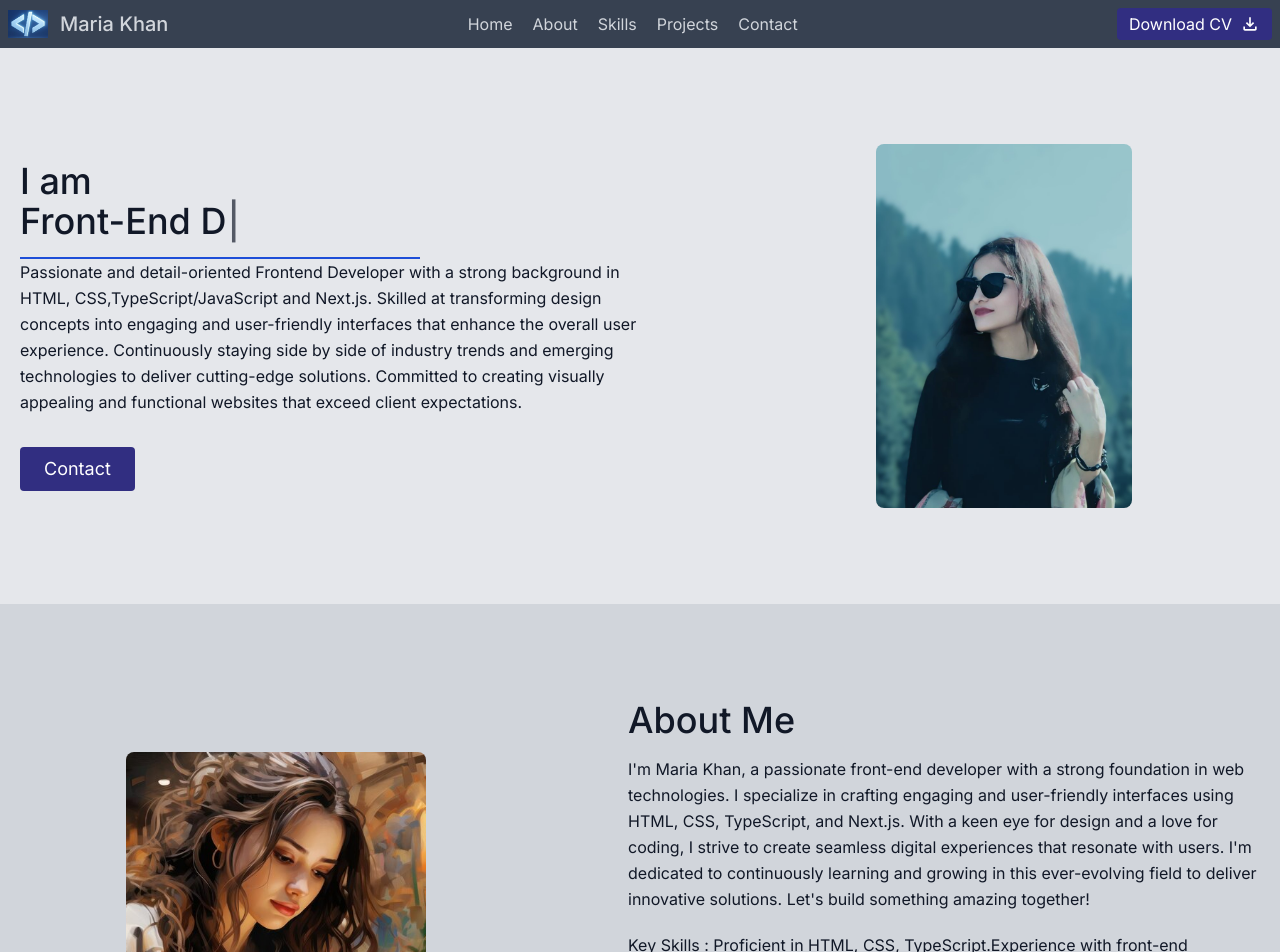
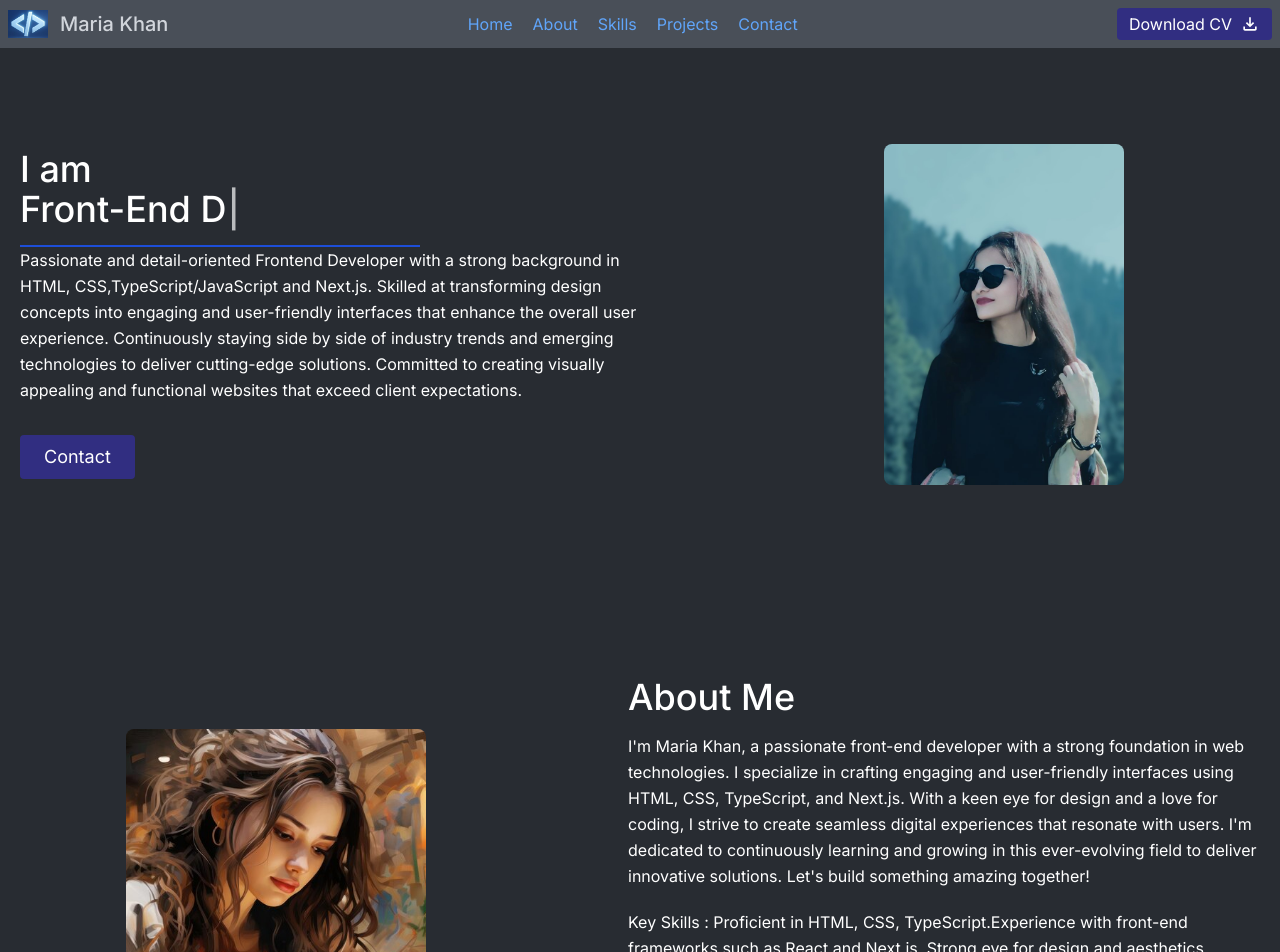
Before and after one commit to MariaKhan10/Portfolio, a Next.js app: page / in a window 1280 px wide. Shown: the top 952 px of the page. Built offline with nearby package versions, Linux system fonts and the light colour scheme.

Commit message:
first commit

```diff
--- a/src/app/component/about.tsx
+++ b/src/app/component/about.tsx
@@ -3,9 +3,11 @@ import Link from "next/link";
 import React from "react";
 
 const About = () => {
+  const rgbColor = `rgb(40, 44, 50)`;
   return (
     <div id="about">
       <section className="bg-gray-300 text-gray-600 body-font">
+      <div style={{ backgroundColor: rgbColor }}>
         <div className="container mx-auto flex px-5 py-24 md:flex-row flex-col items-center">
           <div className="lg:max-w-lg lg:w-full md:w-1/2 w-5/6 mb-10 md:mb-0">
             <Image
@@ -17,11 +19,11 @@ const About = () => {
             />
           </div>
           <div className="lg:flex-grow md:w-1/2 lg:pl-24 md:pl-16 flex flex-col md:items-start md:text-left items-center text-center">
-            <h1 className="title-font sm:text-4xl text-3xl mb-4 font-medium white-900 text-gray-900">
+            <h1 className="title-font sm:text-4xl text-3xl mb-4 font-medium white-900 text-white">
               About Me
               <br className="hidden lg:inline-block" />
             </h1>
-            <p className="mb-5 leading-relaxed text-gray-900">
+            <p className="mb-5 leading-relaxed text-white">
               I'm Maria Khan, a passionate front-end developer with a strong
               foundation in web technologies. I specialize in crafting engaging
               and user-friendly interfaces using HTML, CSS, TypeScript, and
@@ -31,7 +33,7 @@ const About = () => {
               ever-evolving field to deliver innovative solutions. Let's build
               something amazing together!
             </p>
-            <p className="mb-5 leading-relaxed text-gray-900">
+            <p className="mb-5 leading-relaxed text-white">
               Key Skills : Proficient in HTML, CSS, TypeScript.Experience with
               front-end frameworks such as React and Next.js. Strong eye for
               design and aesthetics Excellent problem-solving and debugging
@@ -52,8 +54,11 @@ const About = () => {
             </div>
           </div>
         </div>
+        </div>
       </section>
+
     </div>
+
   );
 };
 
--- a/src/app/component/hero.tsx
+++ b/src/app/component/hero.tsx
@@ -5,11 +5,13 @@ import React from "react";
 import Typewriter from "typewriter-effect";
 
 const Hero = () => {
+  const rgbColor = `rgb(40, 44, 50)`;
   return (
-    <section className="bg-gray-200 white-600 body-font">
+    <section className="white-600 body-font">
+      <div style={{ backgroundColor: rgbColor }}>
       <div className="container mx-auto flex px-5 py-24 md:flex-row flex-col items-center">
         <div className="lg:flex-grow md:w-1/2 lg:pr-24 md:pr-16 flex flex-col md:items-start md:text-left mb-16 md:mb-0 items-center text-center">
-          <h1 className="title-font sm:text-4xl text-3xl mb-4 font-medium text-gray-900">
+          <h1 className="title-font sm:text-4xl text-3xl mb-4 font-medium text-white">
             I am
             <br className="hidden lg:inline-block" />
             <Typewriter
@@ -23,7 +25,7 @@ const Hero = () => {
             />
           </h1>
           <div className="w-[400px] h-[2px] bg-blue-700"></div>
-          <p className="mb-8 leading-relaxed text-gray-900">
+          <p className="mb-8 leading-relaxed text-white">
           Passionate and detail-oriented Frontend Developer with a strong background in HTML, CSS,TypeScript/JavaScript and Next.js. Skilled at transforming design concepts into engaging and user-friendly interfaces that enhance the overall user experience. Continuously staying side by side of industry trends and emerging technologies to deliver cutting-edge solutions. Committed to creating visually appealing and functional websites that exceed client expectations.
           </p>
           <div className="flex justify-center">
@@ -38,13 +40,14 @@ const Hero = () => {
         </div>
         <div className="lg:max-w-lg lg:w-full md:w-1/2 w-3/6">
           <Image
-            className="object-cover object-center rounded-lg mx-auto w-[16rem]"
+            className="object-cover object-center rounded-lg mx-auto w-[15rem]"
             alt="hero"
             width={200}
-            height={300}
+            height={200}
             src={require("../../../public/pictures/aboutmepic.jpg")}
           />
         </div>
+      </div>
       </div>
     </section>
   );
--- a/src/app/component/navbar.tsx
+++ b/src/app/component/navbar.tsx
@@ -5,9 +5,11 @@ import { FaBeer } from "react-icons/fa";
 import { MdOutlineFileDownload } from "react-icons/md";
 
 const Navbar = () => {
+  const rgbColor = `rgb(73, 79, 88)`;
   return (
-    <div className="bg-gray-700 z-50 sticky top-0">
-      <header className="text-gray-300 body-font">
+      <div className="z-50 sticky top-0">
+    <div style={{ backgroundColor: rgbColor }}>
+        <header className="text-blue-400 body-font">
         <div className="container mx-auto flex flex-wrap p-2 flex-col md:flex-row items-center">
           <a className="flex title-font font-medium items-center text-gray-300 mb-4 md:mb-0">
             <Image
@@ -19,19 +21,19 @@ const Navbar = () => {
             <span className="ml-3 text-xl">Maria Khan</span>
           </a>
           <nav className="md:ml-auto md:mr-auto flex flex-wrap items-center text-base justify-center">
-            <Link href={"/"} className="mr-5 hover:text-gray-400 hover:underline">
+            <Link href={"/"} className="mr-5 hover:text-white hover:underline">
               Home
             </Link>
-            <Link href={"#about"} className="mr-5 hover:text-gray-400 hover:underline">
+            <Link href={"#about"} className="mr-5 hover:text-white hover:underline">
               About
             </Link>
-            <Link href={"#skills"} className="mr-5 hover:text-gray-400 hover:underline">
+            <Link href={"#skills"} className="mr-5 hover:text-white hover:underline">
               Skills
             </Link>
-            <Link href={"#project"} className="mr-5 hover:text-gray-400 hover:underline">
+            <Link href={"#project"} className="mr-5 hover:text-white hover:underline">
               Projects
             </Link>
-            <Link href={"#Contact"} className="mr-5 hover:text-gray-400 hover:underline">
+            <Link href={"#Contact"} className="mr-5 hover:text-white hover:underline">
             Contact
             </Link>
           </nav>
@@ -46,6 +48,7 @@ const Navbar = () => {
 
       </header>
     </div>
+    </div>
   );
 };
 
```
Also changed, not shown: public/pictures/pic.jpg (deleted).
